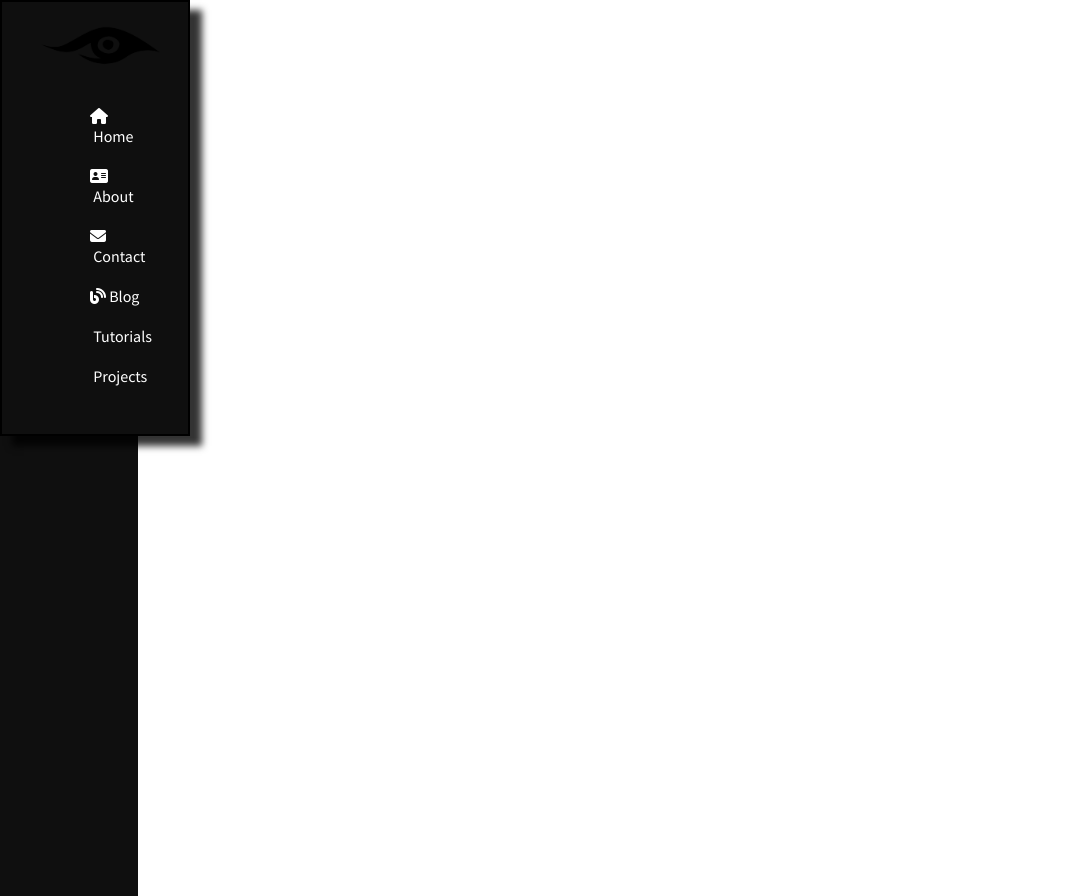
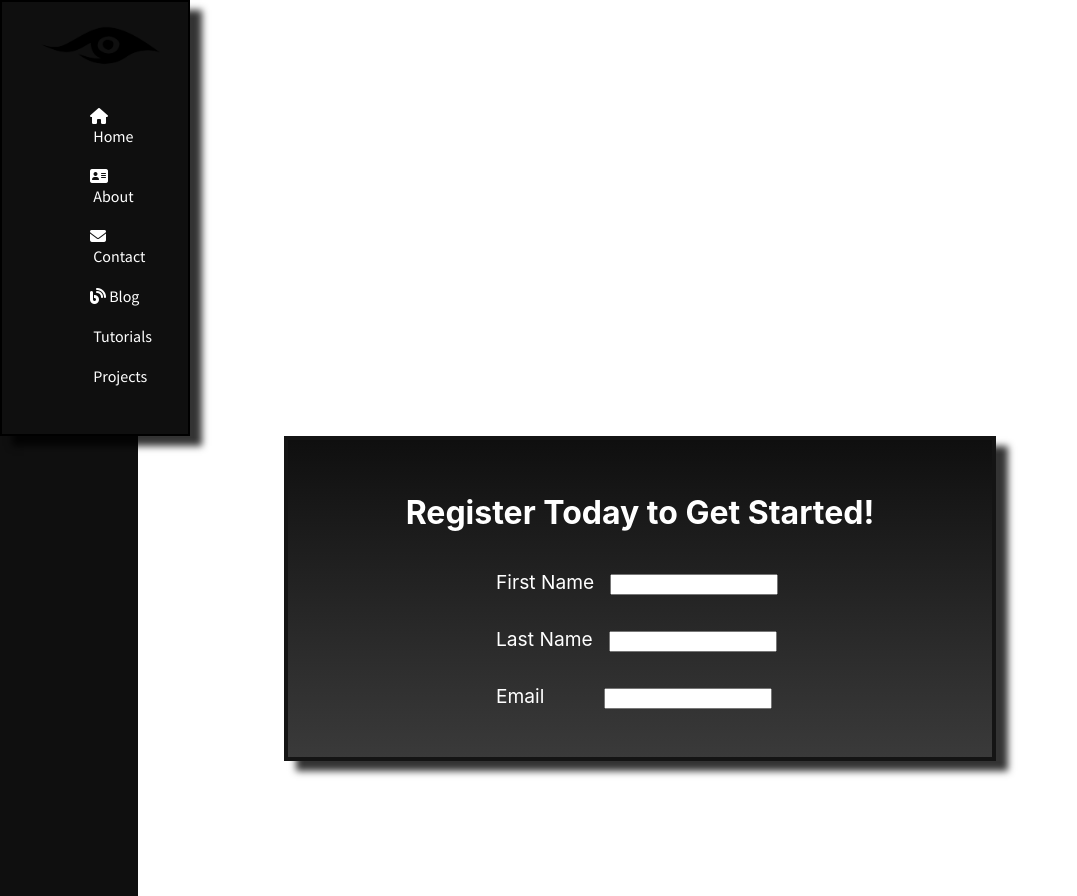
Before and after one commit to jameydev/ts-react-gen-testing, a React (Create React App) app: page / in a window 1280 px wide. Shown: the whole page, without its empty margins (0-1077 px from the left). Built offline with nearby package versions, Linux system fonts and the light colour scheme.

Commit message:
started work on RegistrationForm component

```diff
--- a/src/App.css
+++ b/src/App.css
@@ -2,14 +2,28 @@
 
 *:root {
   --bg-color: #0f0f0f;
+  --second-color: #3a3a3a;
   --txt-color: #FFFFFF;
   --font-family: "Source Sans Pro", sans-serif;
+  --box-shadow-default: 12px 10px 7px rgba(0, 0, 0, 0.8);
 }
 
+/* Utility Styles */
 .no-display {
   display: none;
 }
 
+.center {
+  margin: auto;
+  width: 50%;
+  padding: 2rem;
+}
+
+.txt-center {
+  text-align: center;
+}
+
+/* Side Menu */
 .side-menu-wrapper {
   display: flex;
   flex-direction: column;
@@ -18,7 +32,7 @@
   background-color: var(--bg-color);
   color: var(--txt-color);
   font-family: var(--font-family);
-    box-shadow: 12px 10px 7px rgba(0, 0, 0, 0.8);
+  box-shadow: var(--box-shadow-default);
   padding: 1rem;
   border: 2px solid black;
 }
@@ -60,3 +74,38 @@ a {
   text-decoration: none;
   color: var(--txt-color);
 }
+
+/* Form styles */
+label {
+  margin: auto 1rem;
+  font-size: 1.2rem;
+}
+
+.form-group {
+  margin: 1rem;
+  width: 100%;
+}
+
+#email {
+  margin-left: 2.7rem;
+  width: 50%;
+}
+
+#fname, #lname, #email {
+  width: 50%;
+}
+
+.input-form {
+  border: 4px solid rgb(20, 20, 20);
+  background: linear-gradient(var(--bg-color), var(--second-color));
+  color: var(--txt-color);
+  box-shadow: var(--box-shadow-default);
+}
+
+form {
+  display: flex;
+  flex-direction: column;
+  margin: auto;
+  width: 50%;
+  align-items: center;
+}
--- a/src/App.tsx
+++ b/src/App.tsx
@@ -4,12 +4,14 @@ import './App.css';
 import Button from './components/Button';
 import SideMenu from './components/SideMenu';
 import SideBar from './components/SideBar';
+import Form from './components/RegistrationForm';
 
 function App() {
   return (
     <div className="App">
       <SideBar />
       <SideMenu />
+      <Form />
       {/* <Button /> */}
     </div>
   );
--- /dev/null
+++ b/src/components/FormInput.tsx
@@ -0,0 +1,17 @@
+
+export default function FormInput(props: FormInputProps) {
+    const {
+        forLabel,
+        labelTxt,
+        id,
+        name,
+        inputType
+    } = props;
+
+    return (
+        <div className="form-group">
+            <label htmlFor={forLabel}>{labelTxt}</label>
+            <input type={inputType} id={id} name={name} />
+        </div>
+    );
+}
--- /dev/null
+++ b/src/components/RegistrationForm.tsx
@@ -0,0 +1,40 @@
+import FormInput from './FormInput';
+
+export default function Form(props: FormProps) {
+    // const config: FormInputProps = {
+    //     forLabel: "fname",
+    //     labelTxt: "First Name",
+    //     id: "fname",
+    //     name: "fname",
+    //     inputType: "text"
+    // };
+
+    return (
+        <div className="input-form center">
+            <h1 className="txt-center">Register Today to Get Started!</h1>
+            <form onSubmit={props.handleSubmit}>
+                <FormInput
+                    forLabel="fname"
+                    labelTxt="First Name"
+                    id="fname"
+                    name="fname"
+                    inputType="text"
+                />
+                <FormInput
+                    forLabel="lname"
+                    labelTxt="Last Name"
+                    id="lname"
+                    name="lname"
+                    inputType="text"
+                />
+                <FormInput
+                    forLabel="email"
+                    labelTxt="Email"
+                    id="email"
+                    name="email"
+                    inputType="email"
+                />
+            </form>
+        </div>
+    );
+}
```
Also changed, not shown: src/components/types.d.ts (+14 -2 lines). Lines whose indentation alone changed are shown as unchanged.
